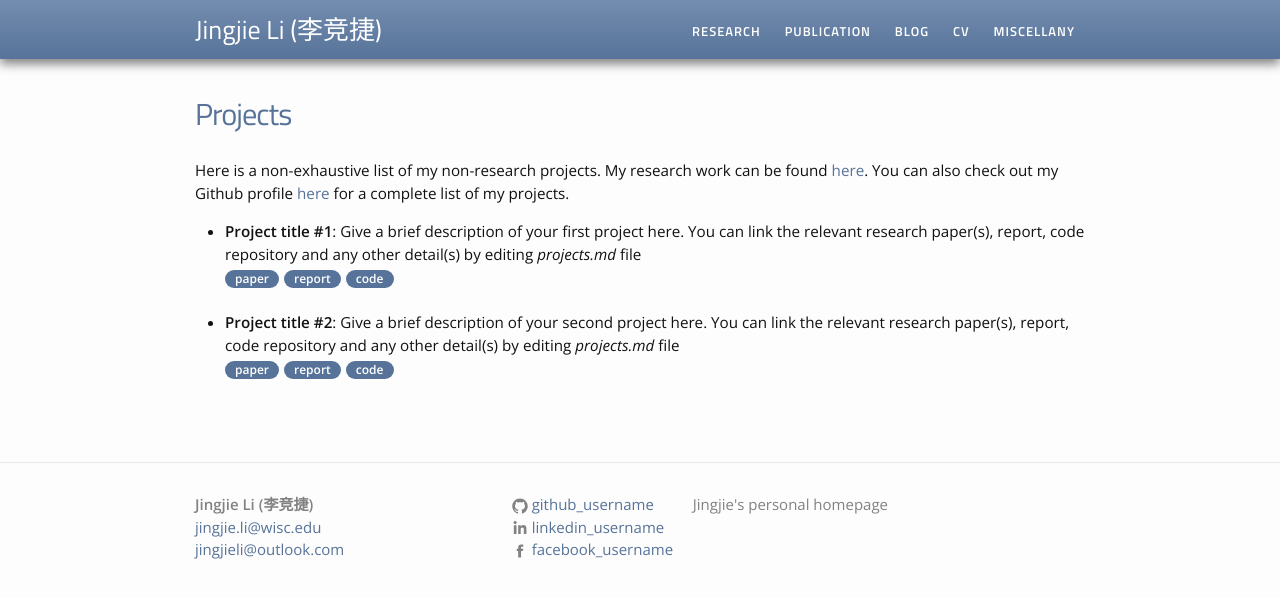
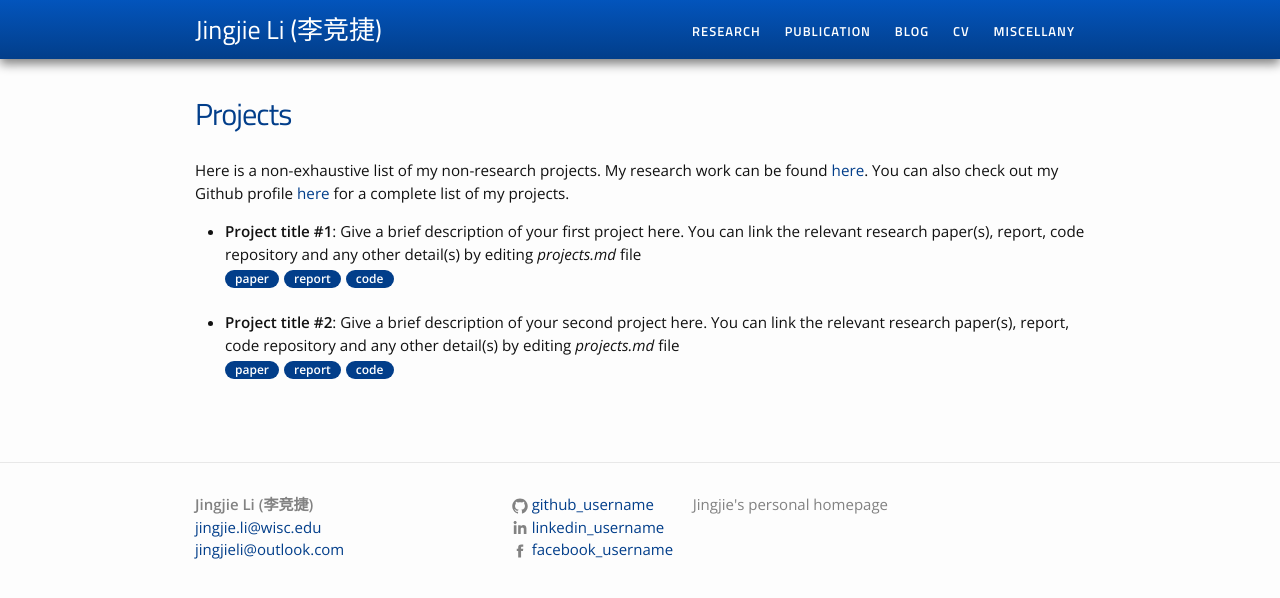
Before and after one commit to jingjieli95/jingjieli95.github.io, a Jekyll site: the page built from projects.md, in a window 1280 px wide. Shown: the top 598 px of the page. Built offline with Jekyll 4.4.1, drawn with Linux system fonts in a browser that asks for light colours.

Commit message:
Update main.scss

```diff
--- a/css/main.scss
+++ b/css/main.scss
@@ -12,10 +12,10 @@ $spacing-unit:     30px;
 
 $text-color:       #111;
 $background-color: #fdfdfd;
-$brand-color:      #577399; //#0077CC;
+$brand-color:      #023e8a; //#0077CC;
 
-$blue-color-dark: #577399; //darken(#C5050C, 10%);
-$blue-color-light: lighten(#577399, 10%); //lighten(#C5050C, 50%);//#4B93DB;
+$blue-color-dark: #023e8a; //darken(#C5050C, 10%);
+$blue-color-light: lighten(#023e8a, 10%); //lighten(#C5050C, 50%);//#4B93DB;
 
 $grey-color:       #828282;
 $grey-color-light: lighten($grey-color, 40%);
```
